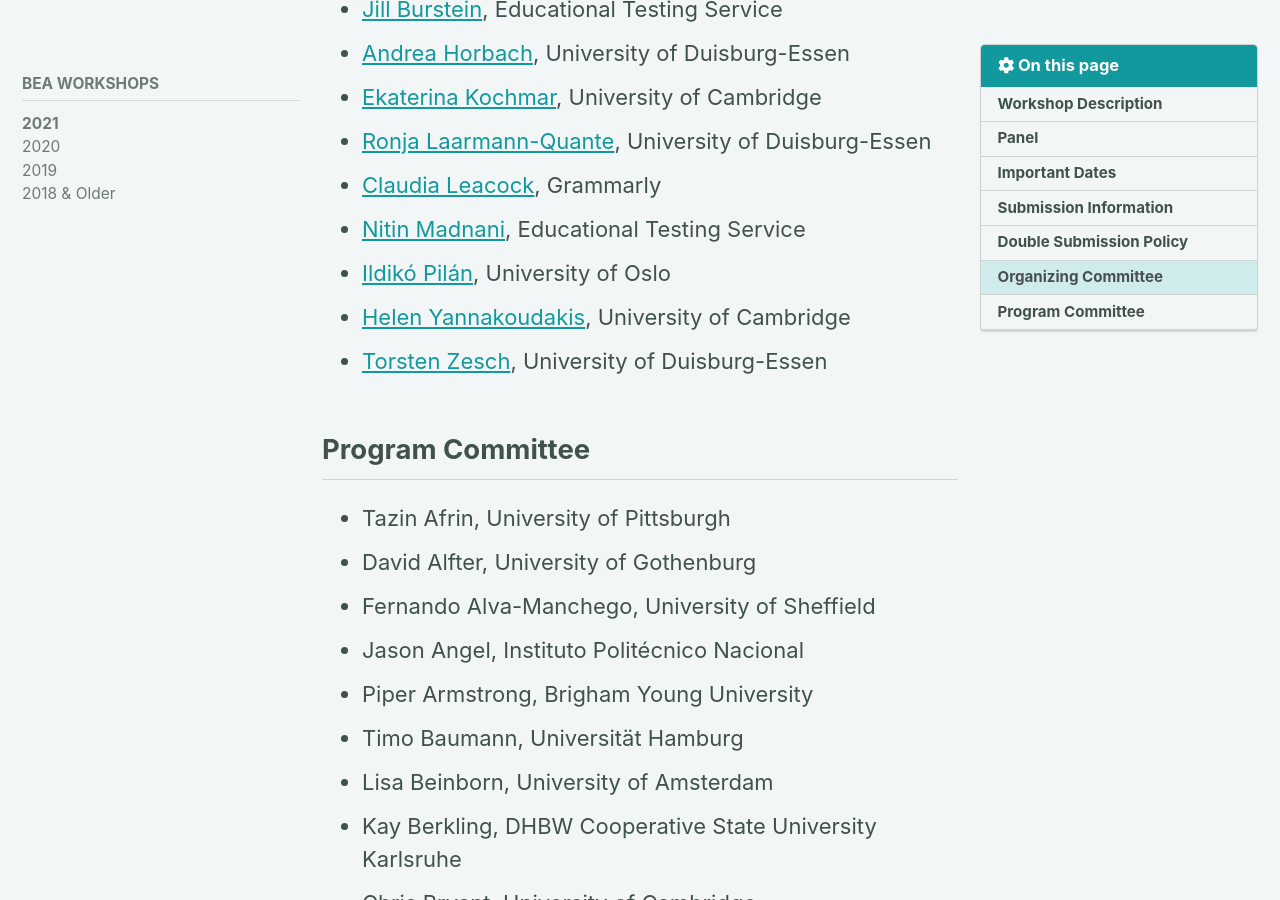
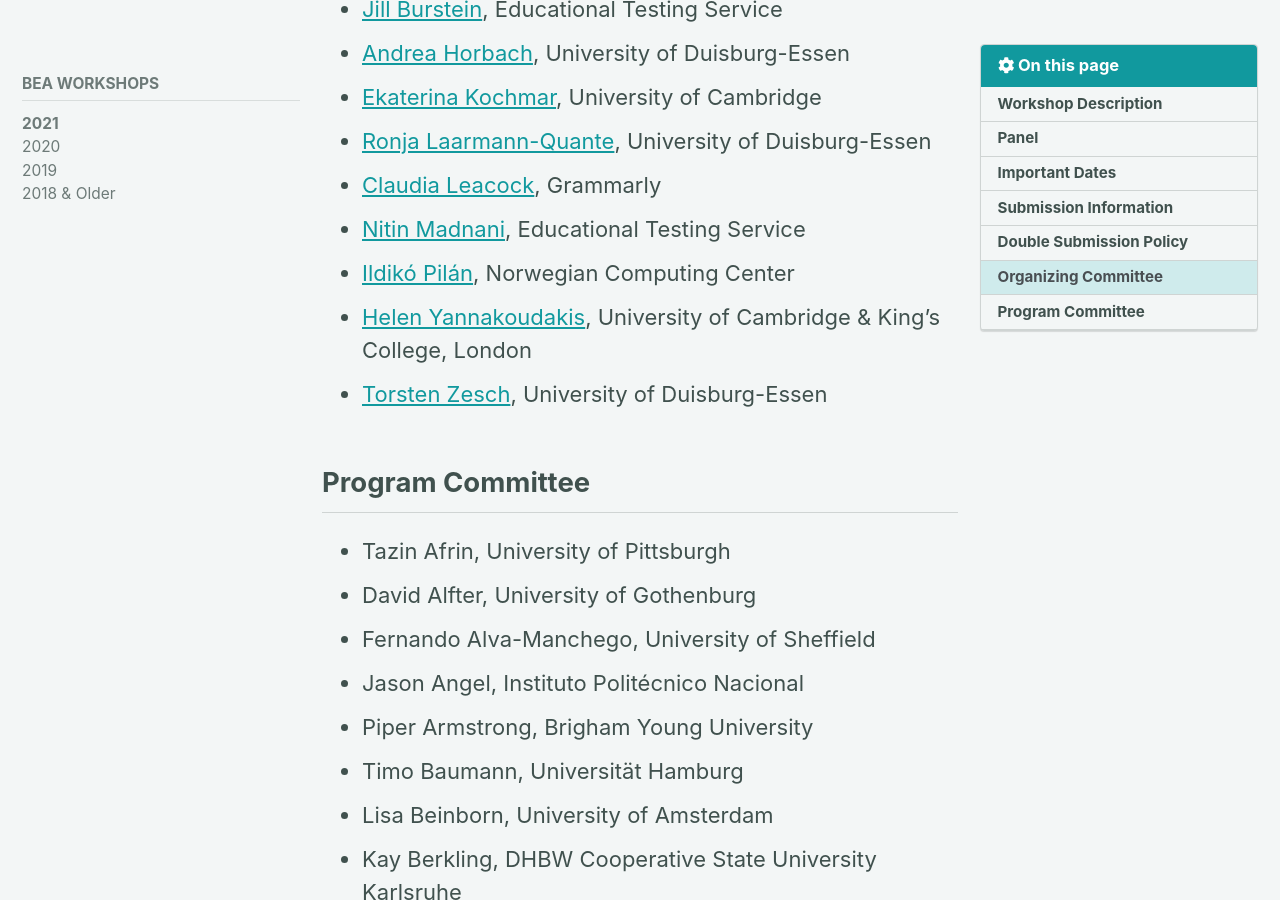
Before and after one commit to sigedu-org/website, a Jekyll site: the page built from _pages/bea/current.md, in a window 1280 px wide and 900 px high, scrolled down 7966 px. Built offline with Jekyll 4.4.1, drawn with Linux system fonts in a browser that asks for light colours; cached includes are drawn as plain includes; nearby versions of some CDN libraries.

Commit message:
Fix affiliations and links.

```diff
--- a/_pages/bea/current.md
+++ b/_pages/bea/current.md
@@ -137,8 +137,8 @@ Papers being submitted both to BEA and another conference or workshop must:
 - [Ronja Laarmann-Quante](https://www.ltl.uni-due.de/team/ronja-laarmann-quante), University of Duisburg-Essen
 - [Claudia Leacock](https://www.linkedin.com/in/claudialeacockphd/), Grammarly
 - [Nitin Madnani](https://desilinguist.org), Educational Testing Service
-- [Ildikó Pilán](https://spraakbanken.gu.se/eng/personal/ildiko), University of Oslo
-- [Helen Yannakoudakis](https://www.cl.cam.ac.uk/~hy260/), University of Cambridge
+- [Ildikó Pilán](https://www.linkedin.com/in/ildiko-pilan/), Norwegian Computing Center
+- [Helen Yannakoudakis](https://www.cl.cam.ac.uk/~hy260/), University of Cambridge & King's College, London
 - [Torsten Zesch](https://www.ltl.uni-due.de/team/torsten-zesch/), University of Duisburg-Essen
 
 ## Program Committee
```
